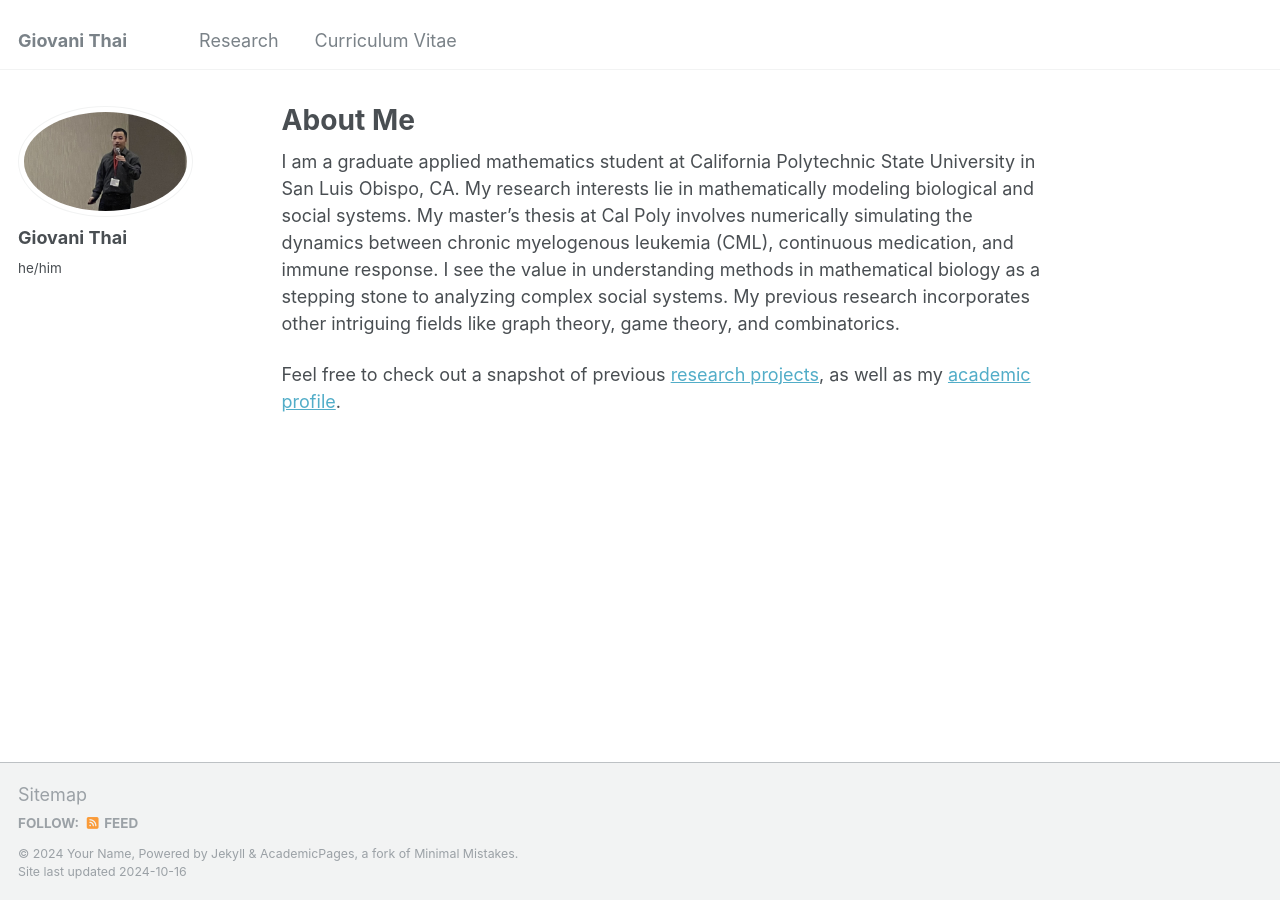
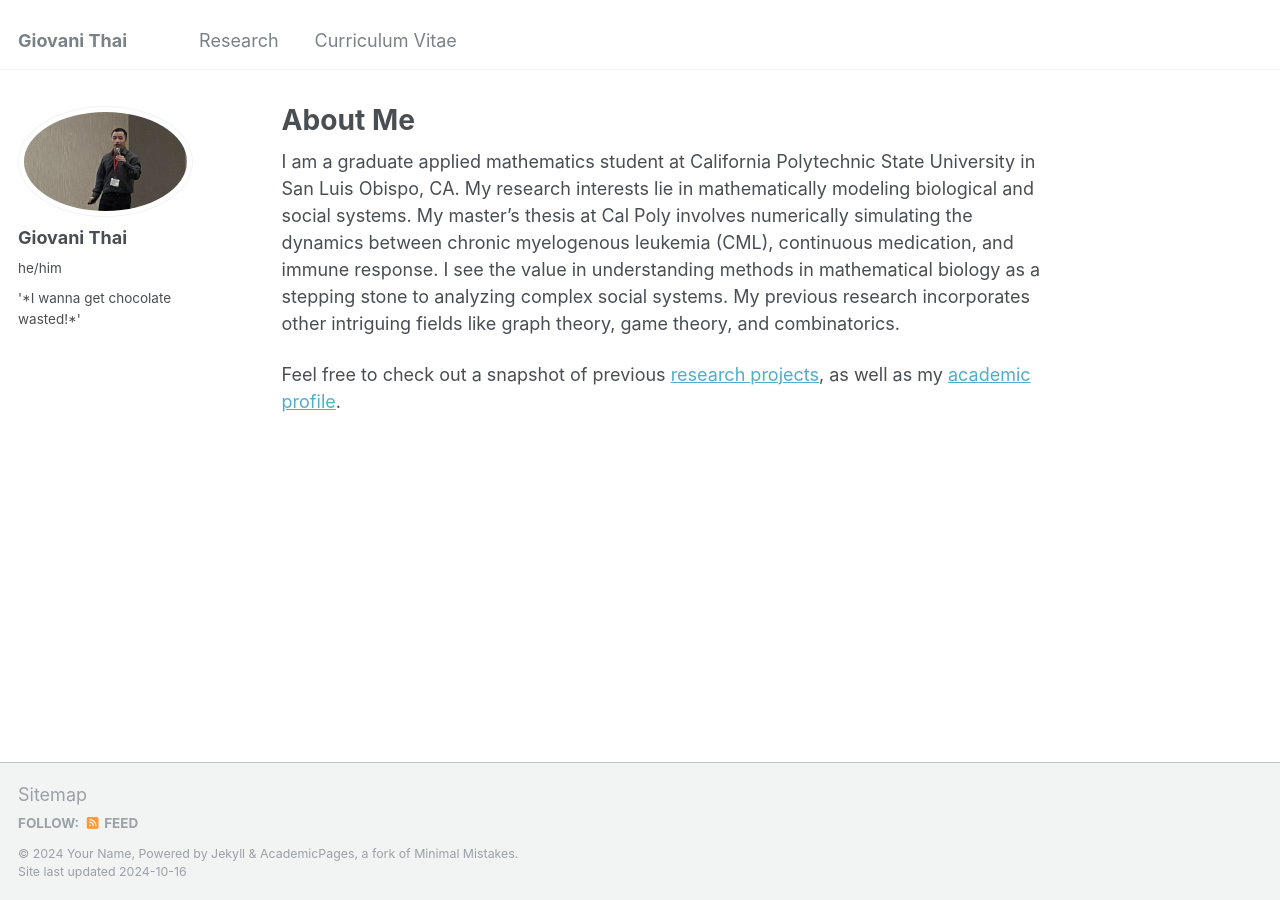
Before and after one commit to GioThai/giothai.github.io, a Jekyll site: the page built from _pages/about.md, in a window 1280 px wide. Built offline with Jekyll 4.4.1, drawn with Linux system fonts in a browser that asks for light colours.

Commit message:
Update _config.yml

```diff
--- a/_config.yml
+++ b/_config.yml
@@ -24,7 +24,7 @@ author:
   avatar           : "https://giothai.github.io/images/CSU_NR_zoom.jpeg"
   name             : "Giovani Thai"
   pronouns         :  "he/him"
-  #bio              : "Applied Mathematician, Prospective PhD Applicant"
+  bio              : "'*I wanna get chocolate wasted!*'"
   #location         : "Earth"
   #employer         : "Cal Poly State University"
   uri              : # URL
```
